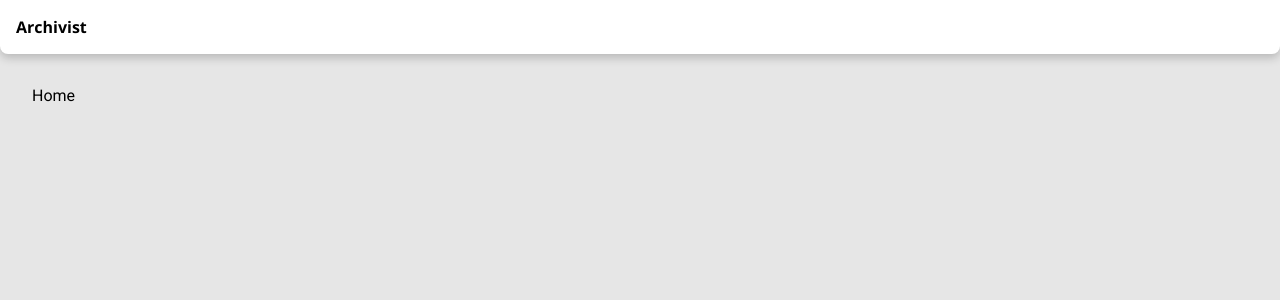
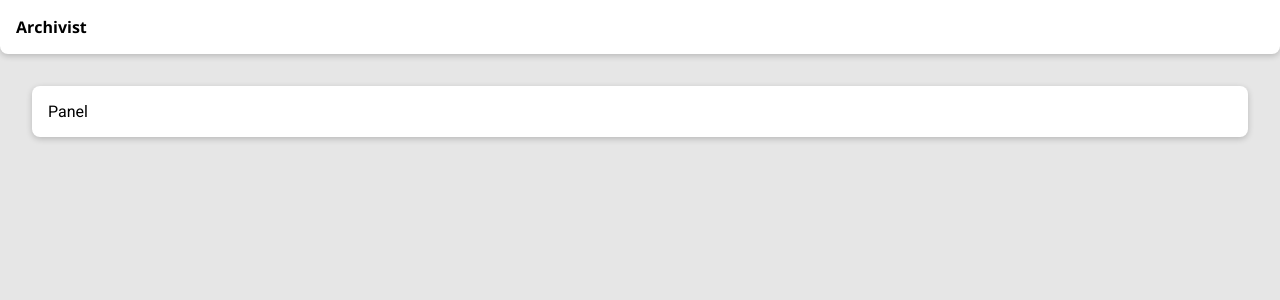
Before and after one commit to kylehoover/archivist, a React (Create React App) app in the folder client/: page / in a window 1280 px wide. Shown: the top 300 px of the page. Built offline with nearby package versions, Linux system fonts and the light colour scheme.

Commit message:
Add Panel component

```diff
--- a/client/src/components/NavBar/NavBar.scss
+++ b/client/src/components/NavBar/NavBar.scss
@@ -1,7 +1,9 @@
+@import 'styles/mixins';
+
 .NavBar {
-  background-color: white;
-  border-radius: 0 0 .5rem .5rem;
-  box-shadow: 0px 4px 10px rgba(0, 0, 0, 0.2);
+  @include elevated;
+  border-top-left-radius: 0;
+  border-top-right-radius: 0;
   margin-bottom: 2rem;
   padding: 1rem;
 }
--- /dev/null
+++ b/client/src/components/Panel/Panel.scss
@@ -0,0 +1,6 @@
+@import 'styles/mixins';
+
+.Panel {
+  @include elevated;
+  padding: 1rem;
+}
--- /dev/null
+++ b/client/src/components/Panel/Panel.tsx
@@ -0,0 +1,13 @@
+import React from 'react'
+
+import './Panel.scss'
+
+const Panel = () => {
+  return (
+    <div className='Panel'>
+      Panel
+    </div>
+  )
+}
+
+export default Panel
--- /dev/null
+++ b/client/src/components/Panel/index.ts
@@ -0,0 +1,3 @@
+import Panel from './Panel'
+
+export default Panel
--- /dev/null
+++ b/client/src/styles/_mixins.scss
@@ -0,0 +1,5 @@
+@mixin elevated {
+  background-color: white;
+  border-radius: .5rem;
+  box-shadow: 0px 2px 6px rgba(0, 0, 0, 0.2);
+}
--- a/client/src/views/Home/Home.tsx
+++ b/client/src/views/Home/Home.tsx
@@ -1,9 +1,11 @@
 import React from 'react'
+
+import Panel from '../../components/Panel'
 
 const Home = () => {
   return (
     <div className='Home'>
-      Home
+      <Panel />
     </div>
   )
 }
```
